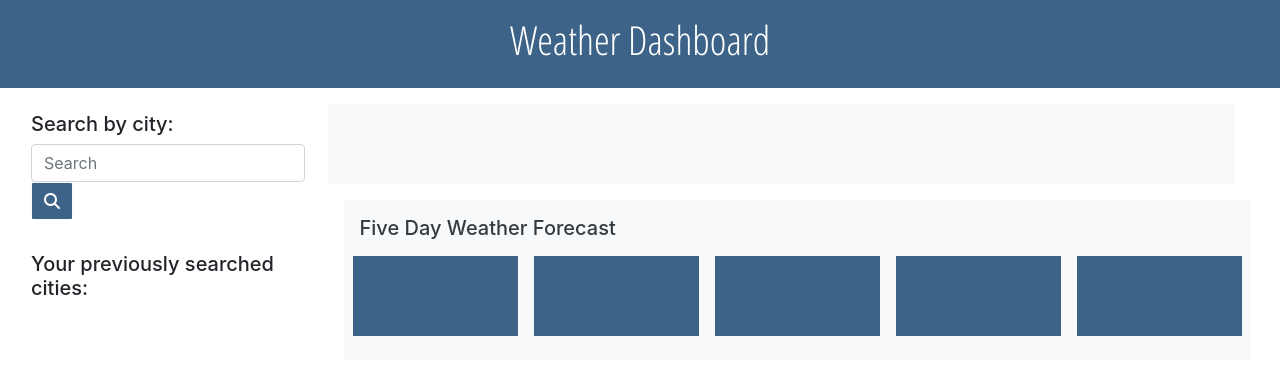
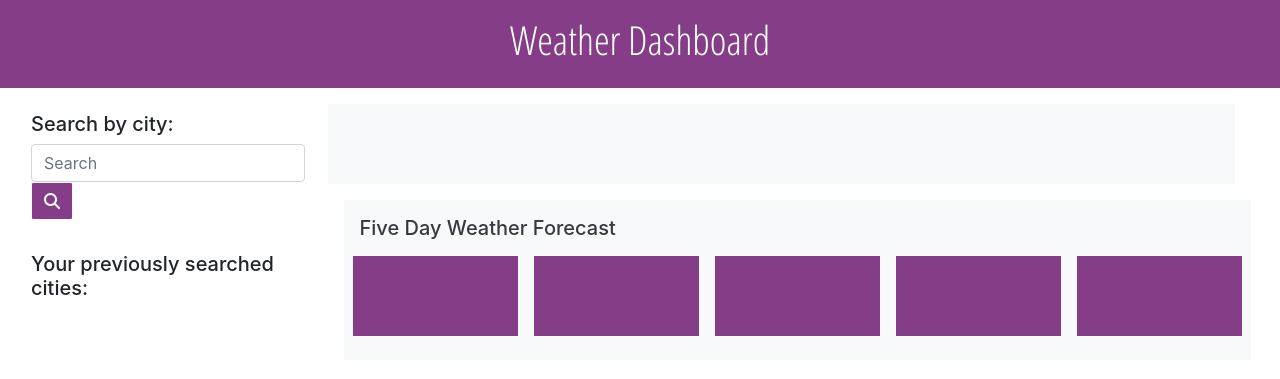
Before and after one commit to chunga-codder/Weather-Dash-Board, a plain HTML site: page index.html in a window 1280 px wide. Drawn offline with nearby package versions, Linux system fonts and the light colour scheme.

Commit message:
programing my css colours and text methods

```diff
--- a/style.css
+++ b/style.css
@@ -1,11 +1,11 @@
 #page_header{
     text-align: center;
-    background-color:#3d6488;
+    background-color:#853d88;
     font-family: 'Open Sans Condensed', sans-serif;
     color: white
     }
     .listbtn{
-    background-color: #3d6488;
+    background-color: #853d88;
     color: white;
     font-family: 'Open Sans Condensed', sans-serif;
     border-radius: 2px;
@@ -20,11 +20,11 @@
     height: 100%;
     }
     .card-body{
-    background-color: #3d6488;
+    background-color: #853d88;
     color: white;
     }
     #searchbtn{
-    background-color: #3d6488;
+    background-color: #853d88;
     color: white;
     font-family: 'Open Sans Condensed', sans-serif;
     border-radius: 2px;
```
